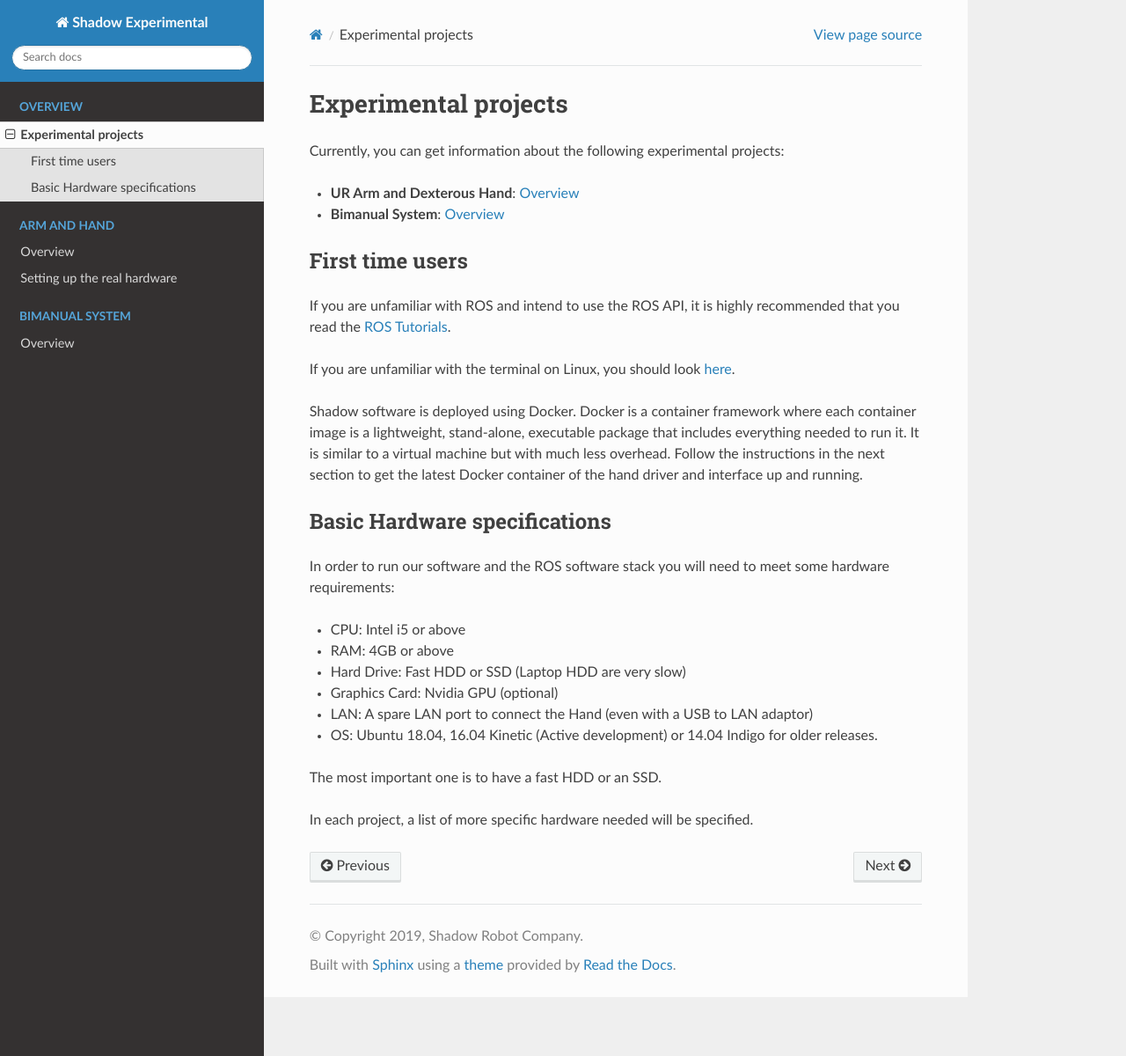
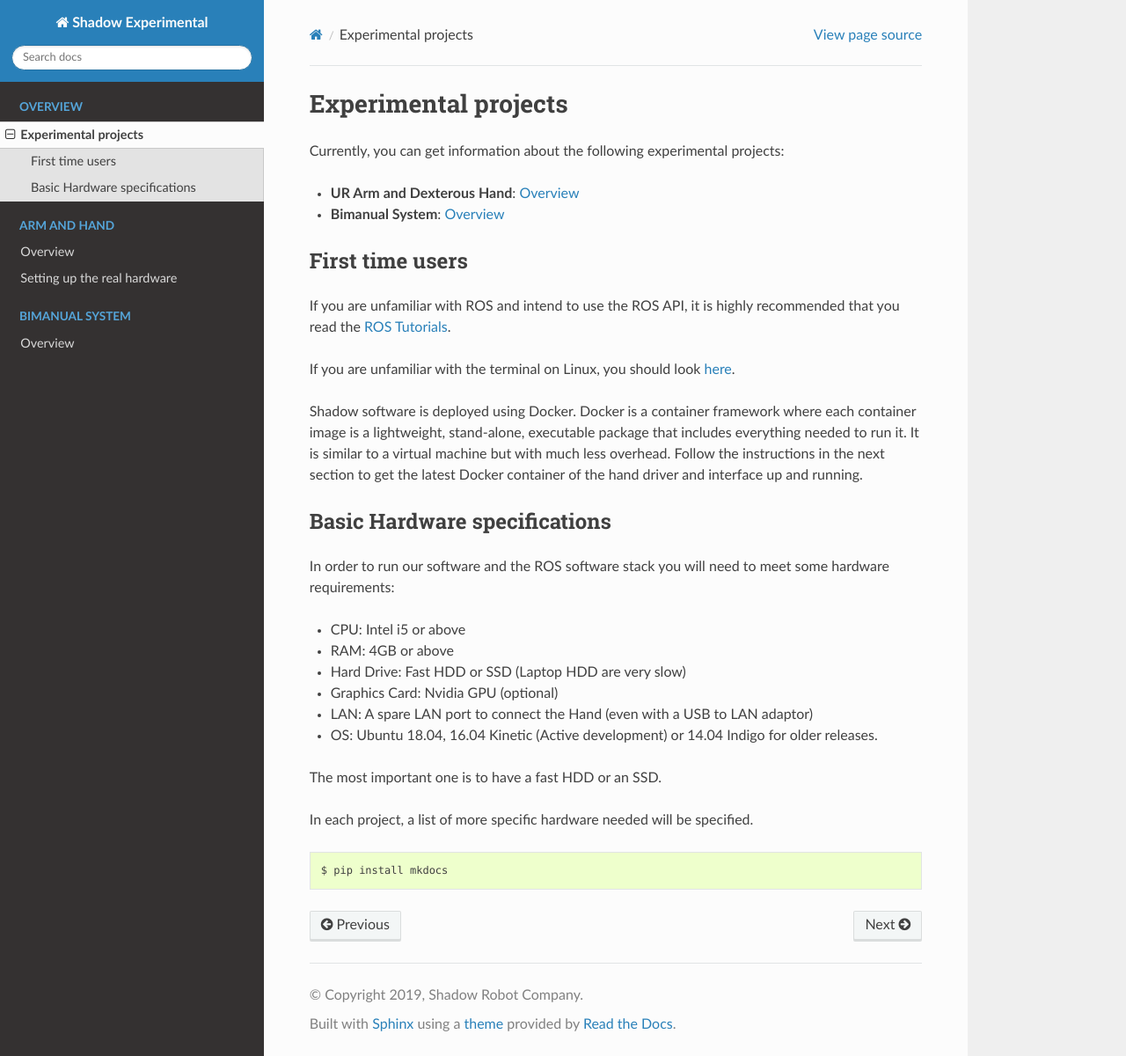
Before and after one commit to shadow-robot/sr_experimental_documentation, a Sphinx documentation site: the page built from docs/user_guide/0_overview.md, in a window 1280 px wide and 1200 px high. Shown: the whole window at 88% size. Built offline with Sphinx 7.4.7 and the Read the Docs theme 2.0.0, drawn with Linux system fonts in a browser that asks for light colours.

Commit message:
adding css

````diff
--- /dev/null
+++ b/docs/_static/css/sphinx_prompt_css.css
@@ -0,0 +1,14 @@
+/* CSS for sphinx-prompt */
+
+pre.highlight {
+  border: 1px solid #e1e4e5;
+  overflow-x: auto;
+  margin: 1px 0 24px 0;
+  padding: 12px 12px;
+}
+
+/* Tweak css for sphinx_prompt #5281 */
+pre.highlight span[class^="prompt"] {
+  font-size: 12px;
+  line-height: 1.4;
+}
--- a/docs/conf.py
+++ b/docs/conf.py
@@ -219,6 +219,7 @@ notfound_context = {
 # -- Options for Markdown output -------------------------------------------------
 # app setup hook
 def setup(app):
+    app.add_stylesheet('css/sphinx_prompt_css.css')
     app.add_config_value('recommonmark_config', {
         #'url_resolver': lambda url: github_doc_root + url,
         'auto_toc_tree_section': 'Contents',
@@ -226,4 +227,3 @@ def setup(app):
         'enable_auto_doc_ref': True,
     }, True)
     app.add_transform(AutoStructify)
-    app.add_stylesheet('css/sphinx_prompt_css.css')
--- a/docs/user_guide/0_overview.md
+++ b/docs/user_guide/0_overview.md
@@ -29,3 +29,9 @@ In order to run our software and the ROS software stack you will need to meet so
 The most important one is to have a fast HDD or an SSD.
 
 In each project, a list of more specific hardware needed will be specified.
+
+```eval_rst
+.. prompt:: bash $
+
+    pip install mkdocs
+```
````
